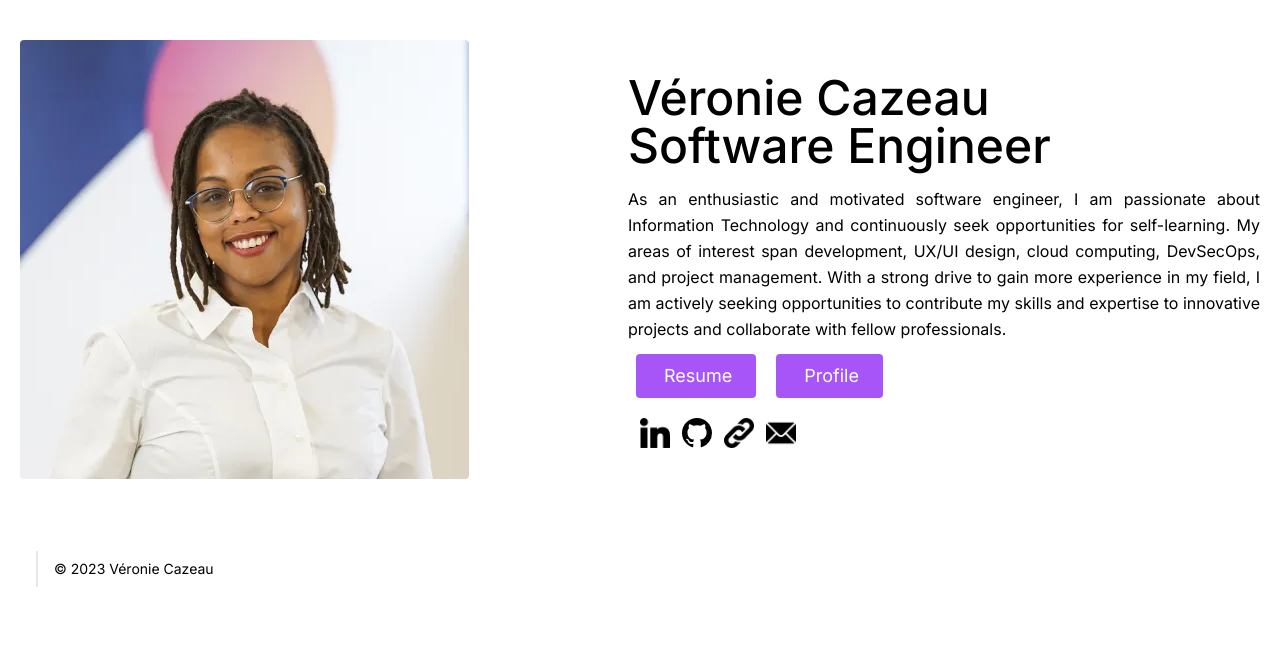
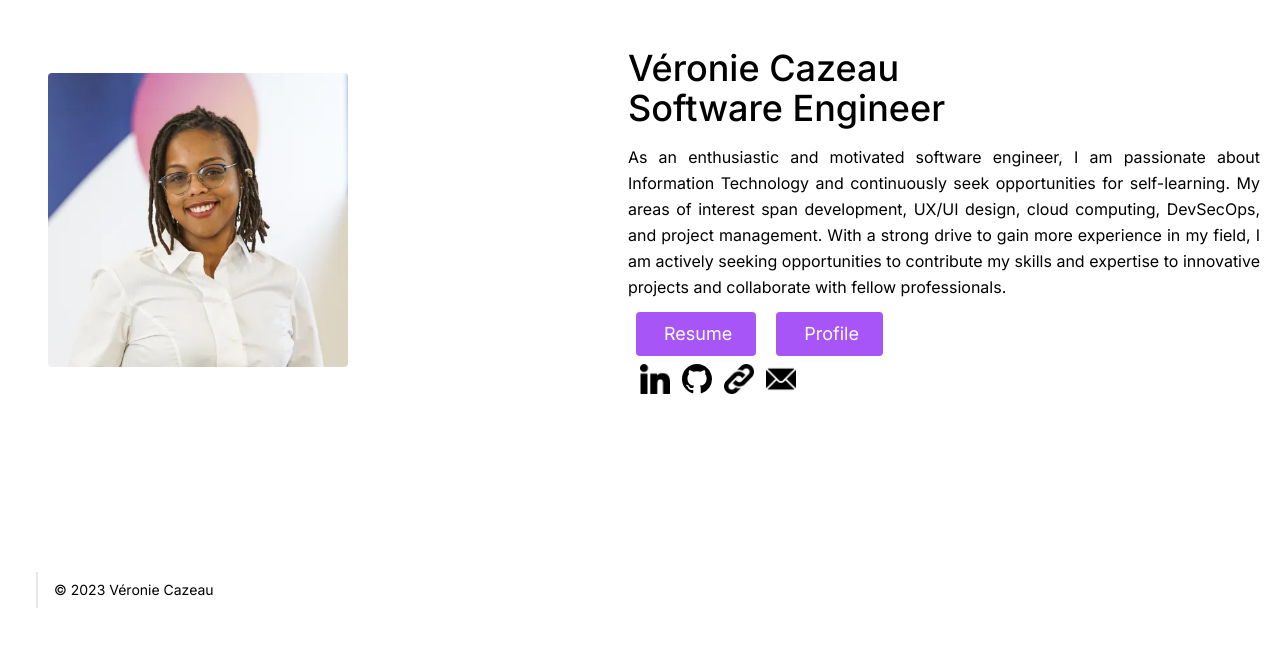
Before and after one commit to v-cazeau/portfolio_2.0, a Next.js app: page / in a window 1280 px wide. Shown: the top 646 px of the page. Built offline with nearby package versions, Linux system fonts and the light colour scheme.

Commit message:
WIP; sizing layout

```diff
--- a/app/globals.css
+++ b/app/globals.css
@@ -2,4 +2,12 @@
 @tailwind components;
 @tailwind utilities;
 
-/* .footer {} */
+
+.main {
+  min-height: calc(100vh-100px);
+  margin-bottom: auto;
+}
+
+.footer, .push  {
+  height: 100px;
+}
--- a/components/Hero.jsx
+++ b/components/Hero.jsx
@@ -3,10 +3,10 @@ export default function Hero() {
       <section className="text-titanium-600 body-font">
         <div className="container mx-auto flex px-5 py-10 md:flex-row flex-col items-center">
           <div className="lg:max-w-lg lg:w-full md:w-1/2 w-4/5 md:mb-0">
-            <img className="object-cover object-center rounded" alt="hero" src="/images/profilePic.webp"/>
+            <img className="object-cover object-center rounded ml-7" alt="hero" src="/images/profilePic.webp" height="300" width="300" />
           </div>
           <div className="lg:flex-grow md:w-1/2 lg:pl-24 md:pl-16 flex flex-col md:items-start md:text-left items-center text-center">
-            <h1 className="title-font sm:text-5xl text-4xl mb-4 mt-2 font-medium text-titanium-900">Véronie Cazeau
+            <h1 className="title-font sm:text-4xl text-3xl mb-4 mt-2 font-medium text-titanium-900">Véronie Cazeau
               <br/>Software Engineer
             </h1>
             <p className="mb-3 text-justify leading-relaxed sm:text-1.5xl text-1.5xl">As an enthusiastic and motivated software engineer, I am passionate about Information Technology and continuously seek opportunities for self-learning. My areas of interest span development, UX/UI design, cloud computing, DevSecOps, and project management. With a strong drive to gain more experience in my field, I am actively seeking opportunities to contribute my skills and expertise to innovative projects and collaborate with fellow professionals.</p>
@@ -16,7 +16,7 @@ export default function Hero() {
               <button className="inline-flex text-white bg-purple-500 border-0 py-2 px-6 focus:outline-none hover:bg-purple-600 rounded text-lg"><a href="https://bocacode.com/candidates/software-engineer/veronie-cazeau" className="text-titanium-600 ml-1" rel="noopener noreferrer" target="_blank">Profile</a></button>
               <br />
             </div>
-            <div className="mt-5">
+            <div className="mt-2">
               <span className="inline-flex sm:ml-auto sm:mt-0 mt-4 justify-center sm:justify-start">
                 <a href="https://www.linkedin.com/in/veronie-cazeau-/" className="ml-3 text-titanium-500 inline-flex" target="_blank" rel="noreferrer"><img src="/images/linkedin.png" height="30" width="30" alt="link to candidates page" /></a>
                 <a href="https://github.com/v-cazeau" className="ml-3 text-titanium-500" rel="noopener noreferrer" target="_blank">
@@ -30,6 +30,7 @@ export default function Hero() {
             </div>
           </div>
         </div>
+        <div className="push"></div>
       </section>
     )
 }
```
